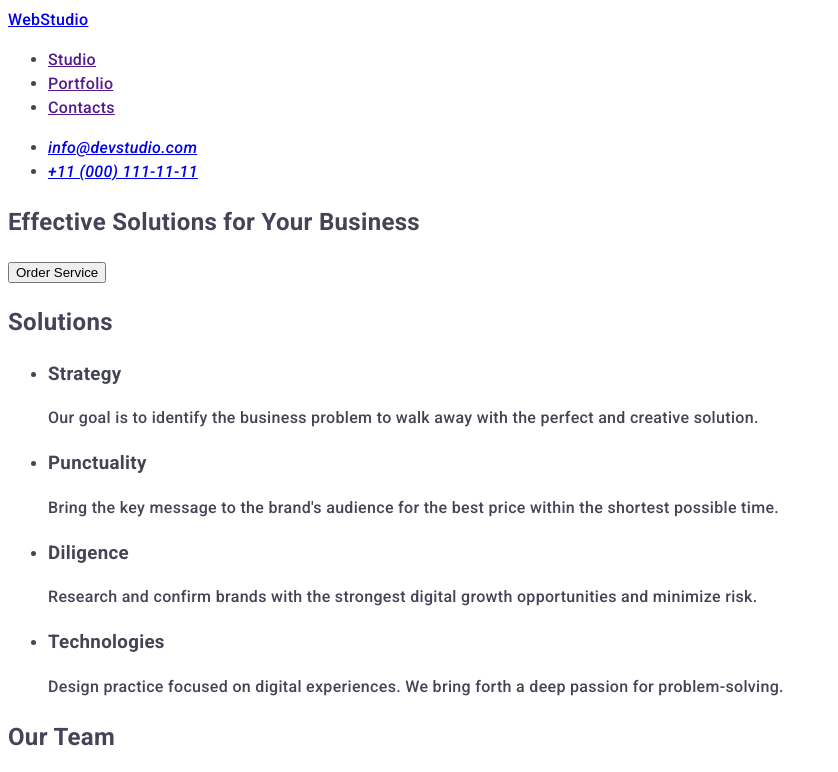
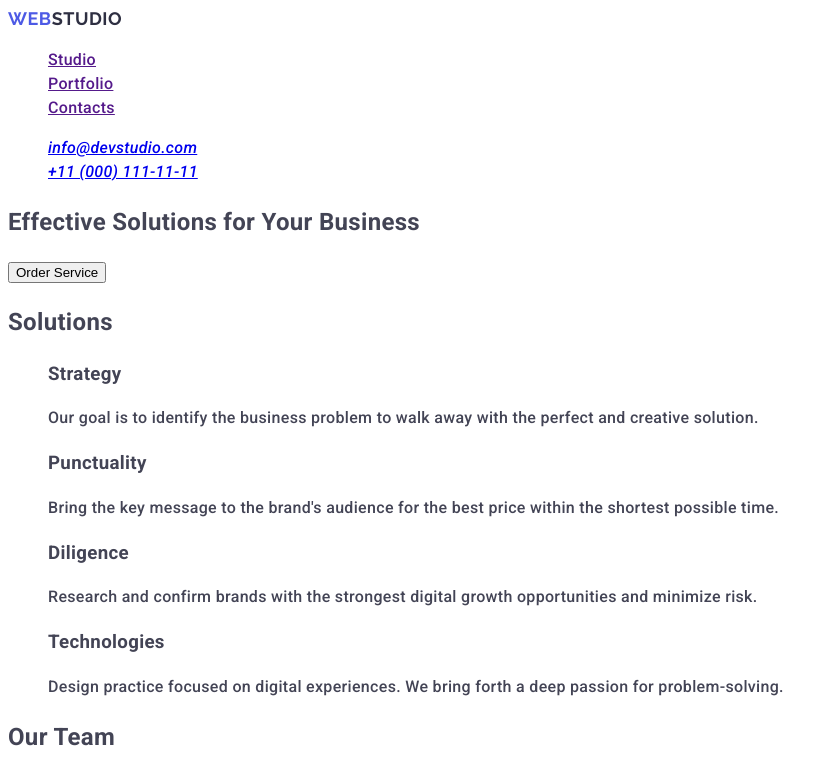
Before and after one commit to veronikaspace/goit-markup-hw-02, a plain HTML site: page index.html in a window 1280 px wide. Shown: the top 772 px of the page, without its empty margins (0-838 px from the left). Drawn offline with Linux system fonts and the light colour scheme.

Commit message:
class logo and logo-part

```diff
--- a/css/style.css
+++ b/css/style.css
@@ -7,3 +7,22 @@ body {
     color: #434455;
     background-color: white;
 }
+
+ul {
+    list-style-type: none;
+}
+
+.logo {
+    font-family: "Raleway", sans-serif;
+    font-weight: 700;
+    font-size: 18px;
+    line-height: 1.16667;
+    letter-spacing: 0.03em;
+    text-transform: uppercase;
+    color: #2e2f42;
+    text-decoration: none;
+}
+
+.logo .logo-part {
+    color: #4d5ae5;
+}
--- a/index.html
+++ b/index.html
@@ -22,7 +22,9 @@
   <body>
     <header>
       <nav>
-        <a href="./index.html">WebStudio</a>
+        <a href="./index.html" class="logo"
+          ><span class="logo-part">Web</span>Studio</a
+        >
         <ul>
           <li><a href="">Studio</a></li>
           <li><a href="">Portfolio</a></li>
@@ -182,7 +184,9 @@
     </main>
 
     <footer>
-      <a href="./index.html">WebStudio</a>
+      <a href="./index.html" class="logo">
+        <span class="logo-part">Web</span>Studio</a
+      >
       <p>
         Increase the flow of customers and sales for your business with digital
         marketing & growth solutions.
```
